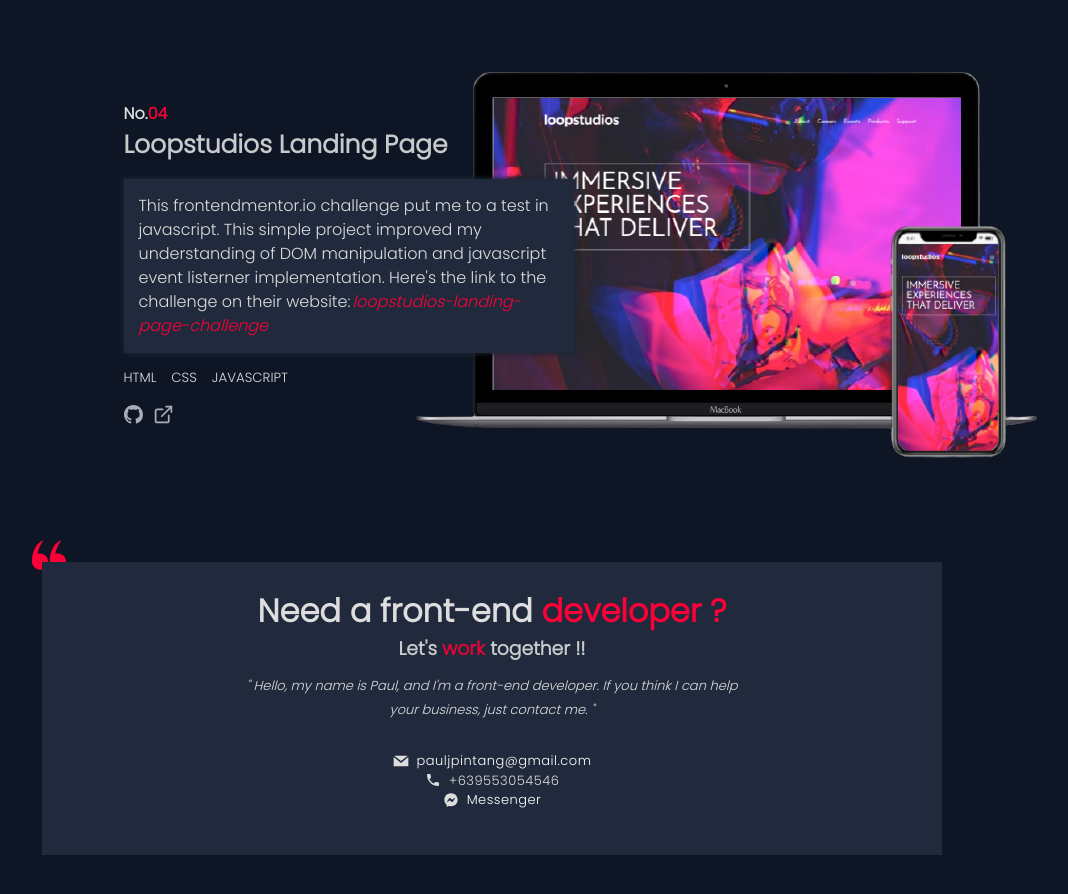
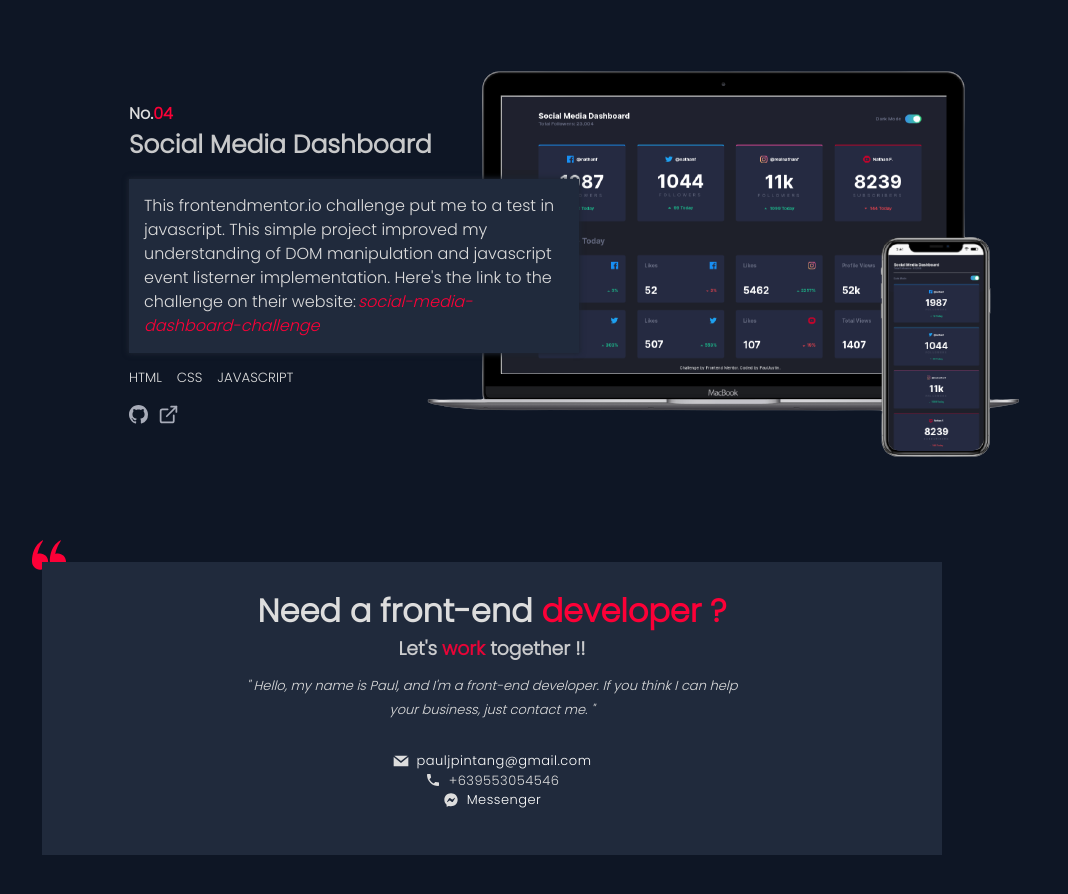
Before and after one commit to PaulPintang/Portfolio, a React (Create React App) app: page / in a window 1280 px wide. Shown: the part 3152-4046 px from the top of the page, without its empty margins (148-1216 px from the left). Built offline with nearby package versions, Linux system fonts and the light colour scheme.

Commit message:
style: update projects

```diff
--- a/src/components/Projects/index.jsx
+++ b/src/components/Projects/index.jsx
@@ -228,7 +228,7 @@ const Projects = () => {
                 <h4>
                   No.<Span>04</Span>
                 </h4>
-                <h3>Loopstudios Landing Page</h3>
+                <h3>Social Media Dashboard</h3>
               </div>
 
               <Description>
@@ -239,11 +239,11 @@ const Projects = () => {
                   implementation. Here's the link to the challenge on their
                   website:
                   <a
-                    href="https://www.frontendmentor.io/challenges/loopstudios-landing-page-N88J5Onjw"
+                    href="https://www.frontendmentor.io/challenges/social-media-dashboard-with-theme-switcher-6oY8ozp_H"
                     target="_blank"
                     rel="noreferrer"
                   >
-                    <Span>loopstudios-landing-page-challenge</Span>
+                    <Span>social-media-dashboard-challenge</Span>
                   </a>
                 </p>
               </Description>
@@ -257,7 +257,7 @@ const Projects = () => {
               <LinkToProject>
                 <li>
                   <a
-                    href="https://github.com/PaulPintang/loopstudios"
+                    href="https://github.com/PaulPintang/Social-media-dashboard"
                     target="_blank"
                     rel="noreferrer"
                   >
@@ -266,7 +266,7 @@ const Projects = () => {
                 </li>
                 <li>
                   <a
-                    href="https://friendly-joliot-d759bc.netlify.app/"
+                    href="https://socialllll-media-dashboard.netlify.app/"
                     target="_blank"
                     rel="noreferrer"
                   >
@@ -277,7 +277,7 @@ const Projects = () => {
             </ProjectInfo>
             <div>
               <a
-                href="https://friendly-joliot-d759bc.netlify.app/"
+                href="https://socialllll-media-dashboard.netlify.app/"
                 target="_blank"
                 rel="noreferrer"
               >
```
Also changed, not shown: src/assets/img/projects/4.png.
